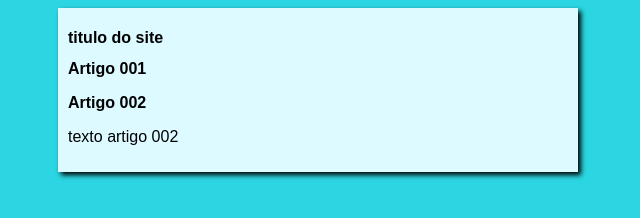
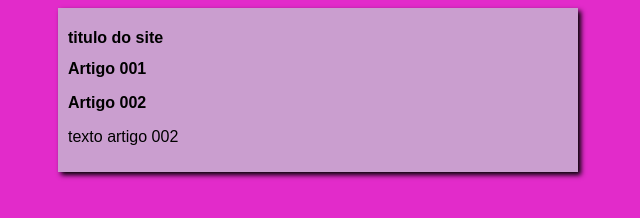
Before and after one commit to bert1307/site, a plain HTML site: page index.html in a window 1280 px wide. Shown: the whole page, without its empty margins (322-962 px from the left). Drawn offline with Linux system fonts and the light colour scheme.

Commit message:
Update style.css

```diff
--- a/estilos/style.css
+++ b/estilos/style.css
@@ -4,12 +4,12 @@
 }
 
 body{
-    background-color: rgb(43, 214, 226);
+    background-color: rgb(226, 43, 202);
 
 }
 
 main{
-    background-color: rgb(220, 250, 255);
+    background-color: rgb(202, 158, 207);
     width: 500px;
     margin: auto;
     padding: 10px;
```
